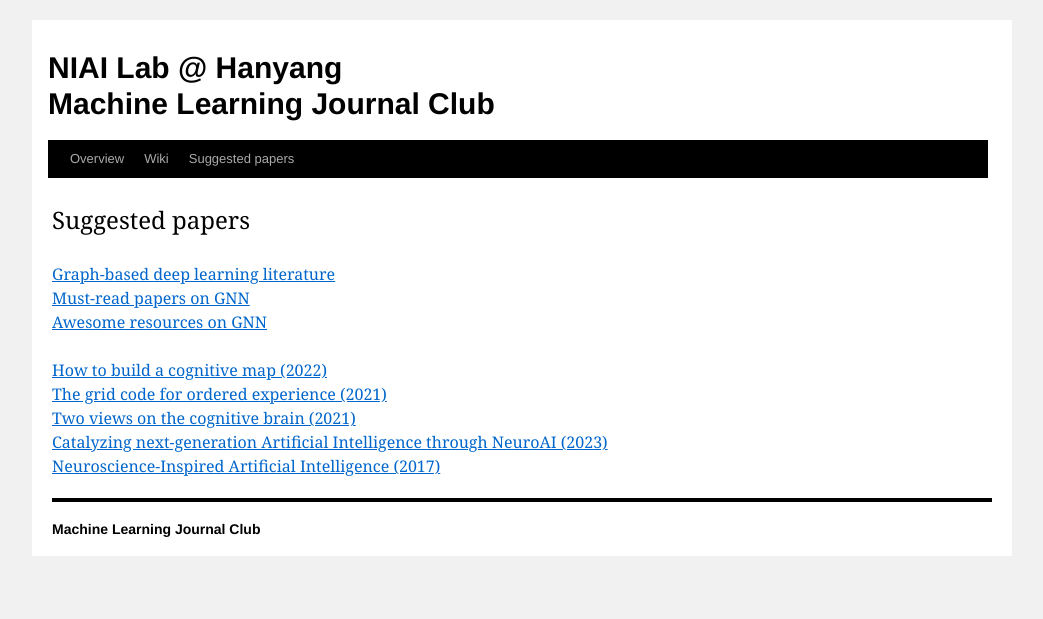
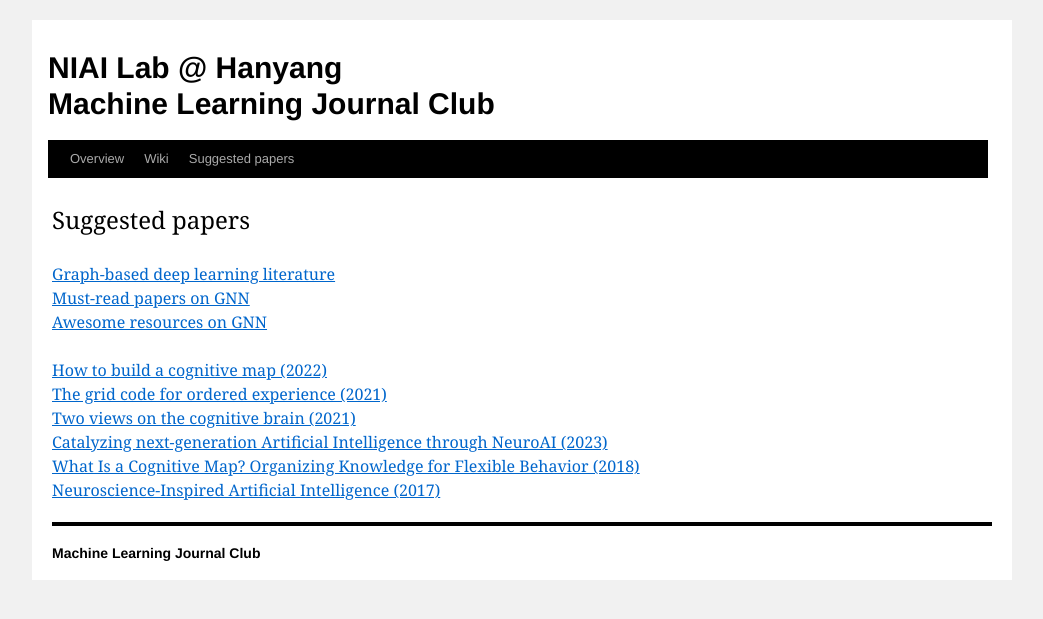
Before and after one commit to niai-lab/GraphML-JC, a Jekyll site: the page built from suggested_reading.html, in a window 1280 px wide. Shown: the top 619 px of the page, without its empty margins (118-1161 px from the left). Built offline with Jekyll 4.4.1, drawn with Linux system fonts in a browser that asks for light colours.

Commit message:
Update suggested_reading.html

```diff
--- a/suggested_reading.html
+++ b/suggested_reading.html
@@ -17,6 +17,8 @@ title: Suggested papers
     <a href="https://www.nature.com/articles/s41583-021-00499-9">The grid code for ordered experience (2021)</a><br />
     <a href="https://www.nature.com/articles/s41583-021-00448-6">Two views on the cognitive brain (2021)</a><br />
     <a href="https://www.nature.com/articles/s41467-023-37180-x">Catalyzing next-generation Artificial Intelligence through NeuroAI (2023)</a><br />
+    <a href="https://www.cell.com/neuron/pdf/S0896-6273(18)30856-0.pdf">What Is a Cognitive Map?
+Organizing Knowledge for Flexible Behavior (2018)</a><br />
     <a href="https://www.cell.com/action/showPdf?pii=S0896-6273%2817%2930509-3">Neuroscience-Inspired Artificial Intelligence (2017)</a><br />
 
 
```
